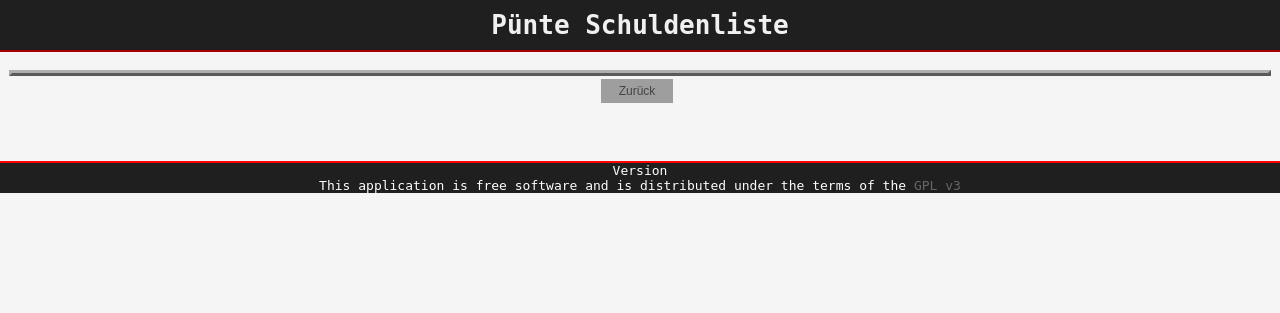
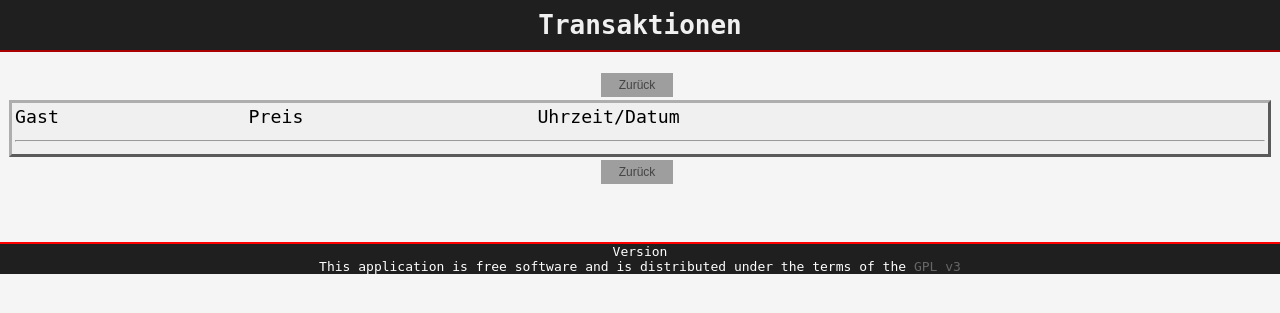
Before and after one commit to zeratul2099/puente, a Django app: template templates/plist_transactions.html in a window 1280 px wide. Shown: the top 313 px of the page. Run offline with Django 3.2, Linux system fonts and the light colour scheme; the template is opened without the code that fills it, so the values that code supplies are empty; grey boxes are pictures that could not be loaded.

Commit message:
design changes

```diff
--- a/plist/views.py
+++ b/plist/views.py
@@ -240,12 +240,12 @@ def customerDetails(request, customer_id):
     if request.method == 'POST':
         return HttpResponseRedirect("..")
     customer = get_object_or_404(Customer, id=customer_id)
-    transactions = Transaction.objects.filter(customer=customer).order_by("time").reverse()
+    transactions = Transaction.objects.filter(customer=customer).order_by("time").reverse()[:100]
     return render_to_response("plist_customer.html", {"customer" : customer,
                                                       "transactions" : transactions,
                                                       "version" : version,  })
 
 def transactionList(request):
-    transactions = Transaction.objects.order_by("time").reverse()
+    transactions = Transaction.objects.order_by("time").reverse()[:100]
     return render_to_response("plist_transactions.html", {"transactions" : transactions,
                                                       "version" : version,  })
--- a/templates/plist_customer.html
+++ b/templates/plist_customer.html
@@ -73,7 +73,7 @@
     </tr>
     {% for t in transactions %}
     <tr>
-        <td>{{ t.price }}</td>
+        <td>{{ t.price }} &euro;</td>
         <td>{{ t.time|date:"H:i:s, d. M." }}</td>
     </tr>
     {% endfor %}
--- a/templates/plist_transactions.html
+++ b/templates/plist_transactions.html
@@ -1,15 +1,29 @@
 {% extends "basis.html" %}
 
-{% block titel %}P&uuml;nte Schuldenliste{% endblock %}
+{% block titel %}Transaktionen{% endblock %}
 
 {% block inhalt %}
 <div id="content_container">
+<table align='center'>
+    <tr>
+        <td> <a class='button' background='#4f4f4f' href='../'><span>Zur&uuml;ck</span></a></td>
+    </tr>
+</table>
+
 <div id="content">
 <table width='100%' >
+    <tr>
+    <td>Gast</td>
+    <td>Preis</td>
+    <td>Uhrzeit/Datum</td>
+    </tr>
+    <tr>
+    <td colspan='3'><hr></td>
+    </tr>
     {% for t in transactions %}
     <tr>
         <td>{{ t.customer }}</td>
-        <td>{{ t.price }}</td>
+        <td>{{ t.price }} &euro;</td>
         <td>{{ t.time|date:"H:i:s, d. M." }}</td>
     </tr>
     {% endfor %}
```
Also changed, not shown: templates/plist.html (+4 -4 lines).
